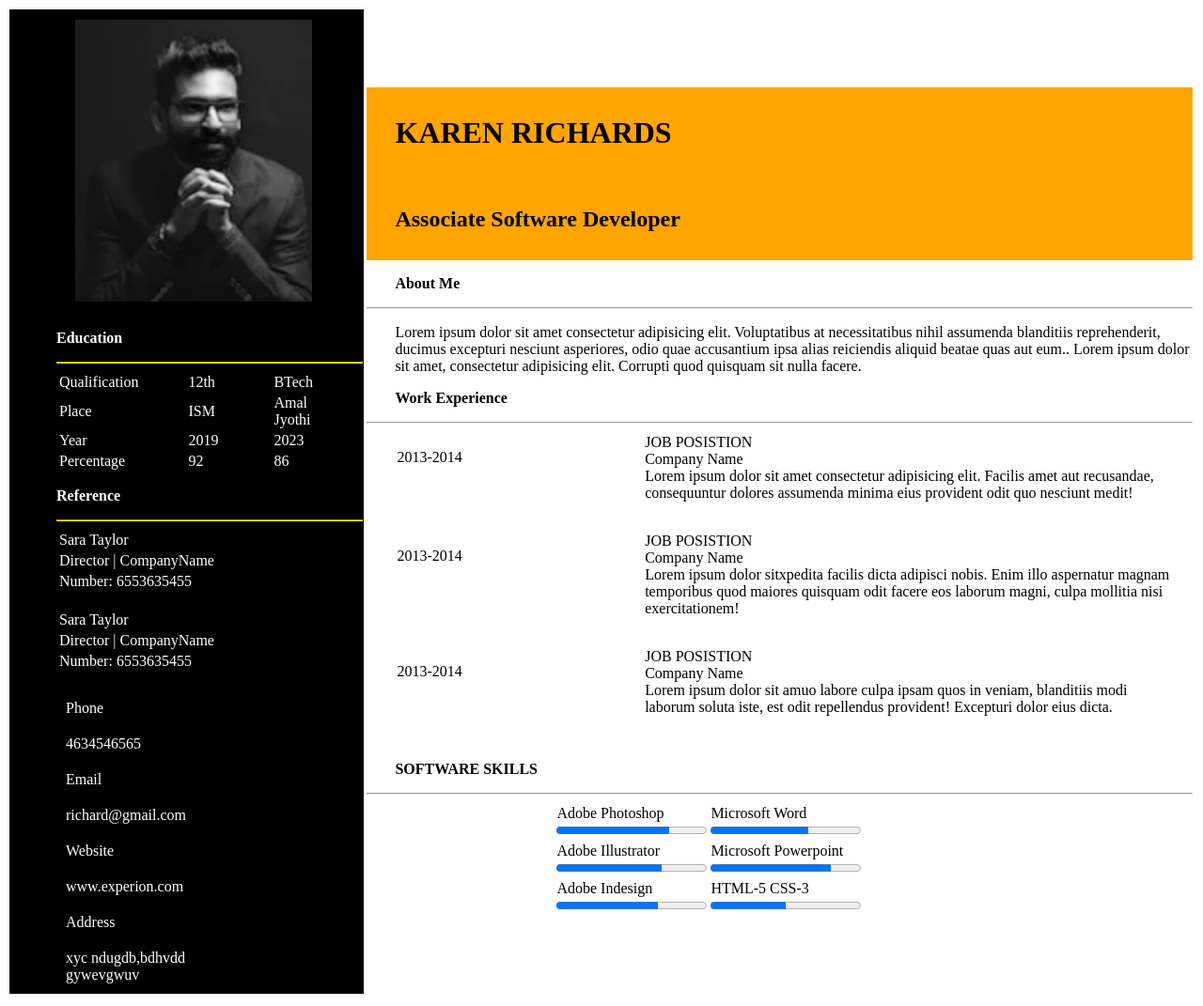
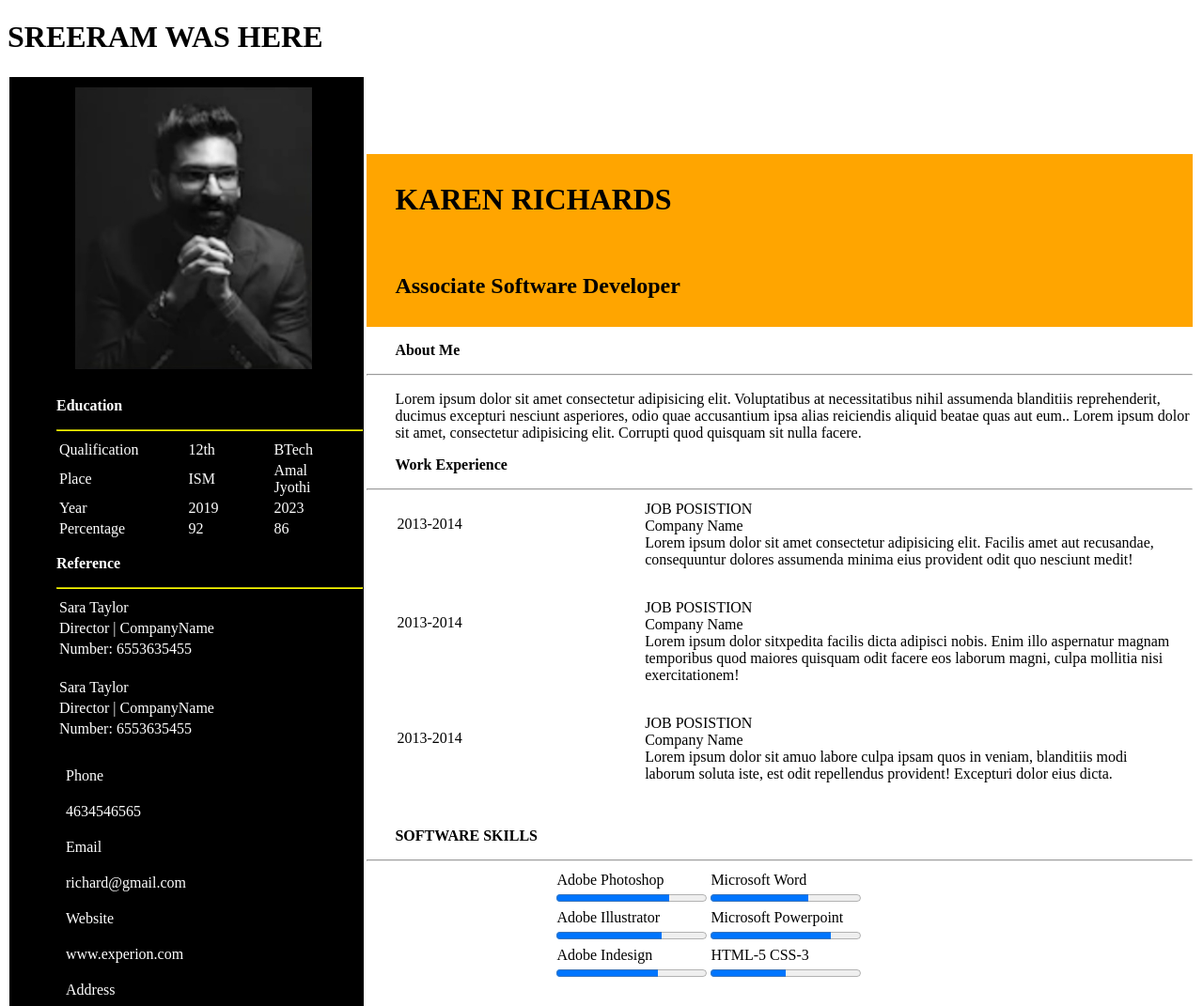
Before and after one commit to denamaria/HTML, a plain HTML site: page resume copy 4.html in a window 1280 px wide. Shown: the top 1071 px of the page at 94% size. Drawn offline with Linux system fonts and the light colour scheme.

Commit message:
this is my commit

```diff
--- a/resume copy 4.html
+++ b/resume copy 4.html
@@ -141,6 +141,8 @@
             </td>
         </tr>
 
+        <h1>SREERAM WAS HERE</h1>
+
     </table>
 </body>
 </html>
```
